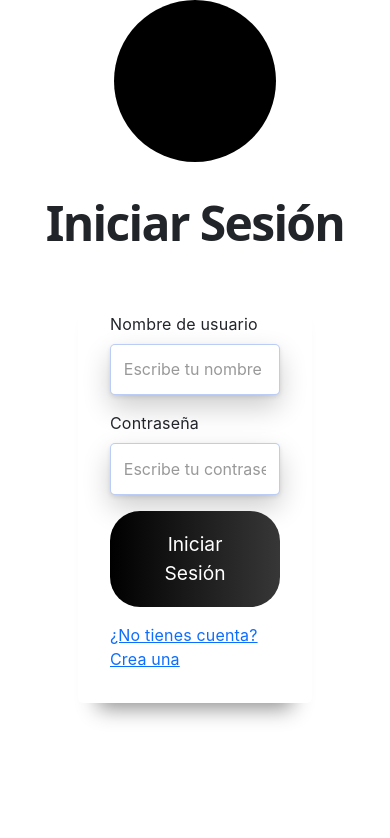
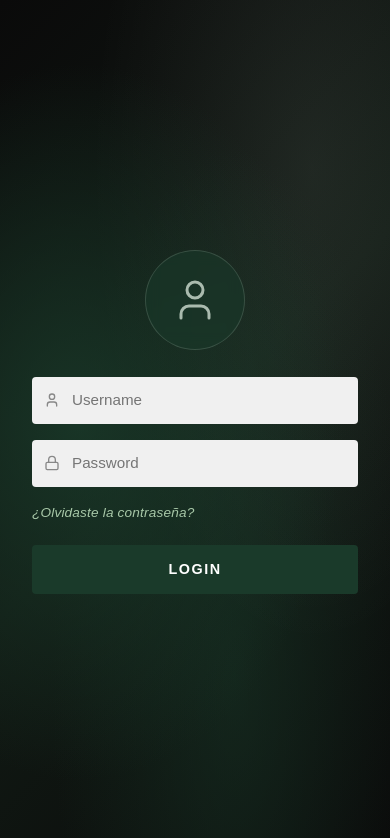
Before and after one commit to Madiath/proyectointegradorfront, a React (Vite) app: page / in a window 390 px wide. Shown: the top 838 px of the page. Built offline with nearby package versions, Linux system fonts and the light colour scheme.

Commit message:
Responsive, pantallas de carga, mejoras en el main y cambio estetico en el login

```diff
--- a/package.json
+++ b/package.json
@@ -14,6 +14,7 @@
     "axios": "^1.13.5",
     "bootstrap": "^5.3.8",
     "chart.js": "^4.5.1",
+    "lucide-react": "^1.8.0",
     "react": "^19.2.0",
     "react-chartjs-2": "^5.3.1",
     "react-dom": "^19.2.0",
--- a/src/Pages/Usuarios/Login.jsx
+++ b/src/Pages/Usuarios/Login.jsx
@@ -1,100 +1,190 @@
-import React, { useState } from 'react'
-import { loginUsuario } from "../../Services/usuarioService";
-import '../../Shared/CSS/style.css' // tu css
-import { useNavigate } from 'react-router';
-import { toast } from 'react-toastify';
+import { useState } from 'react'
+import { User, Lock } from 'lucide-react'
+import { loginUsuario } from '../../Services/usuarioService'
+import { useNavigate } from 'react-router'
+import { toast } from 'react-toastify'
+import LoadingScreen from '../../Shared/Components/LoadingScreen'
+
+const s = {
+  page: {
+    minHeight: '100vh',
+    display: 'flex',
+    alignItems: 'center',
+    justifyContent: 'center',
+    fontFamily: 'Arial, sans-serif',
+    background: `
+      radial-gradient(ellipse at 20% 50%, rgba(26,58,42,0.85) 0%, transparent 60%),
+      radial-gradient(ellipse at 80% 20%, rgba(232,245,233,0.08) 0%, transparent 50%),
+      radial-gradient(ellipse at 60% 80%, rgba(26,58,42,0.5) 0%, transparent 55%),
+      linear-gradient(135deg, #0a0a0a 0%, #111a14 50%, #0a0a0a 100%)
+    `,
+  },
+  card: {
+    width: '100%',
+    maxWidth: '420px',
+    padding: '2.5rem 2rem',
+    display: 'flex',
+    flexDirection: 'column',
+    alignItems: 'center',
+    gap: '1.2rem',
+  },
+  avatar: {
+    width: '100px',
+    height: '100px',
+    borderRadius: '50%',
+    background: 'rgba(26,58,42,0.6)',
+    backdropFilter: 'blur(8px)',
+    border: '1px solid rgba(232,245,233,0.15)',
+    display: 'flex',
+    alignItems: 'center',
+    justifyContent: 'center',
+    marginBottom: '0.5rem',
+  },
+  inputWrapper: {
+    width: '100%',
+    position: 'relative',
+    display: 'flex',
+    alignItems: 'center',
+  },
+  inputIcon: {
+    position: 'absolute',
+    left: '12px',
+    color: '#888',
+    pointerEvents: 'none',
+    display: 'flex',
+  },
+  input: {
+    width: '100%',
+    padding: '0.75rem 0.75rem 0.75rem 2.5rem',
+    borderRadius: '4px',
+    border: 'none',
+    background: '#f0f0f0',
+    fontSize: '0.95rem',
+    color: '#222',
+    outline: 'none',
+    fontFamily: 'Arial, sans-serif',
+  },
+  row: {
+    width: '100%',
+    display: 'flex',
+    alignItems: 'center',
+    justifyContent: 'space-between',
+    fontSize: '0.85rem',
+  },
+  rememberLabel: {
+    display: 'flex',
+    alignItems: 'center',
+    gap: '0.4rem',
+    color: '#ccc',
+    cursor: 'pointer',
+  },
+  forgotLink: {
+    color: '#a8c8a8',
+    fontStyle: 'italic',
+    textDecoration: 'none',
+    cursor: 'pointer',
+  },
+  button: {
+    width: '100%',
+    padding: '0.85rem',
+    background: '#1a3a2a',
+    color: 'white',
+    border: 'none',
+    borderRadius: '4px',
+    fontSize: '0.9rem',
+    fontWeight: 'bold',
+    letterSpacing: '1.5px',
+    textTransform: 'uppercase',
+    cursor: 'pointer',
+    fontFamily: 'Arial, sans-serif',
+    marginTop: '0.4rem',
+    transition: 'background 0.2s',
+  },
+}
 
 const Login = () => {
+  const navigate = useNavigate()
+  const [loading, setLoading] = useState(false)
+  const [remember, setRemember] = useState(false)
+  const [form, setForm] = useState({ email: '', password: '' })
 
-  const navigate = useNavigate();
-  const [loading, setLoading] = useState(false)
-
-
-  const [form, setForm] = useState({
-    email: '',
-    password: ''
-  })
-
-  const handleChange = (e) => {
-    setForm({
-      ...form,
-      [e.target.name]: e.target.value
-    })
-  }
+  const handleChange = (e) => setForm({ ...form, [e.target.name]: e.target.value })
 
   const handleSubmit = async (e) => {
     e.preventDefault()
     setLoading(true)
-
     try {
       const data = await loginUsuario(form)
-
-      //Guardar token y nombre
-      localStorage.setItem("token", data.token)
-      localStorage.setItem("usuario", data.email)
-      localStorage.setItem("rol", data.rol)
-      //Redirigir
-      navigate("/pacientes")
-
+      localStorage.setItem('token', data.token)
+      localStorage.setItem('usuario', data.email)
+      localStorage.setItem('rol', data.rol)
+      navigate('/pacientes')
     } catch (error) {
-      console.error("Error:", error.message)
-      toast.error(error.message);
-    } finally {
+      toast.error(error.message)
       setLoading(false)
     }
   }
 
+  if (loading) return <LoadingScreen />
+
   return (
-    <section className="section-login">
+    <div style={s.page}>
+      <div style={s.card}>
 
-      <div className="logo-container">
-        <div className="logo"></div>
-        <h1>Iniciar Sesión</h1>
-      </div>
+        {/* Avatar */}
+        <div style={s.avatar}>
+          <User size={48} color="rgba(232,245,233,0.7)" strokeWidth={1.5} />
+        </div>
 
-      <article className="form-container">
-        <form onSubmit={handleSubmit}>
+        <form onSubmit={handleSubmit} style={{ width: '100%', display: 'flex', flexDirection: 'column', gap: '1rem' }}>
 
-          <div className="input-container">
-            <label>Nombre de usuario</label>
+          {/* Email */}
+          <div style={s.inputWrapper}>
+            <span style={s.inputIcon}><User size={16} /></span>
             <input
+              style={s.input}
               type="text"
               name="email"
-              placeholder="Escribe tu nombre de usuario"
+              placeholder="Username"
               value={form.email}
               onChange={handleChange}
+              autoComplete="username"
             />
           </div>
 
-          <div className="input-container">
-            <label>Contraseña</label>
+          {/* Password */}
+          <div style={s.inputWrapper}>
+            <span style={s.inputIcon}><Lock size={16} /></span>
             <input
+              style={s.input}
               type="password"
               name="password"
-              placeholder="Escribe tu contraseña"
+              placeholder="Password"
               value={form.password}
               onChange={handleChange}
+              autoComplete="current-password"
             />
           </div>
 
-          <div className="btn-container">
-            <button
-              type="submit"
-              className="login-btn primary-button"
-              disabled={loading}
-            >
-              {loading ? "Cargando..." : "Iniciar Sesión"}
-            </button>
+          {/* Remember me + Forgot password */}
+          <div style={s.row}>
+            <span style={s.forgotLink}>¿Olvidaste la contraseña?</span>
           </div>
 
-          <div className="link-registrarse">
-            <a href="/registro">¿No tienes cuenta? Crea una</a>
-          </div>
+          {/* Submit */}
+          <button
+            type="submit"
+            style={s.button}
+            disabled={loading}
+            onMouseEnter={e => e.target.style.background = '#2a5a3a'}
+            onMouseLeave={e => e.target.style.background = '#1a3a2a'}
+          >
+            Login
+          </button>
 
         </form>
-      </article>
-
-    </section>
+      </div>
+    </div>
   )
 }
 
--- a/src/Shared/CSS/style.css
+++ b/src/Shared/CSS/style.css
@@ -10,7 +10,7 @@
     padding: 0;
     box-sizing: border-box;
     text-decoration: none;
-    font-family: "Inter", serif;
+    font-family: Arial, sans-serif;
 }
 
 .add-btn {
--- /dev/null
+++ b/src/Shared/Components/BottomNav.css
@@ -0,0 +1,35 @@
+.bottom-nav {
+  display: none;
+}
+
+@media (max-width: 576px) {
+  .bottom-nav {
+    display: flex;
+    position: fixed;
+    bottom: 0;
+    left: 0;
+    right: 0;
+    background-color: #5EBA5A;
+    border-top: 1px solid rgba(255, 255, 255, 0.2);
+    z-index: 1000;
+    font-family: Arial, sans-serif;
+  }
+
+  .bottom-nav-link {
+    flex: 1;
+    display: flex;
+    flex-direction: column;
+    align-items: center;
+    justify-content: center;
+    gap: 0.2rem;
+    padding: 0.6rem 0;
+    color: rgba(255, 255, 255, 0.75);
+    text-decoration: none;
+    font-size: 0.7rem;
+  }
+
+  .bottom-nav-link--active {
+    color: white;
+    font-weight: bold;
+  }
+}
--- /dev/null
+++ b/src/Shared/Components/BottomNav.jsx
@@ -0,0 +1,34 @@
+import { NavLink } from 'react-router'
+import './BottomNav.css'
+
+const BottomNav = () => {
+  const rol = localStorage.getItem('rol')
+
+  return (
+    <nav className="bottom-nav">
+      <NavLink
+        to="/pacientes"
+        className={({ isActive }) => 'bottom-nav-link' + (isActive ? ' bottom-nav-link--active' : '')}
+      >
+        <svg xmlns="http://www.w3.org/2000/svg" width="22" height="22" fill="currentColor" viewBox="0 0 16 16">
+          <path d="M8 8a3 3 0 1 0 0-6 3 3 0 0 0 0 6zm2-3a2 2 0 1 1-4 0 2 2 0 0 1 4 0zm4 8c0 1-1 1-1 1H3s-1 0-1-1 1-4 6-4 6 3 6 4zm-1-.004c-.001-.246-.154-.986-.832-1.664C11.516 10.68 10.029 10 8 10s-3.516.68-4.168 1.332c-.678.678-.83 1.418-.832 1.664h10z"/>
+        </svg>
+        <span>Pacientes</span>
+      </NavLink>
+
+      {rol === 'Admin' && (
+        <NavLink
+          to="/usuarios"
+          className={({ isActive }) => 'bottom-nav-link' + (isActive ? ' bottom-nav-link--active' : '')}
+        >
+          <svg xmlns="http://www.w3.org/2000/svg" width="22" height="22" fill="currentColor" viewBox="0 0 16 16">
+            <path d="M15 14s1 0 1-1-1-4-5-4-5 3-5 4 1 1 1 1h8zm-7.978-1A.261.261 0 0 1 7 12.996c.001-.264.167-1.03.76-1.72C8.312 10.629 9.282 10 11 10c1.717 0 2.687.63 3.24 1.276.593.69.758 1.457.76 1.72l-.008.002a.274.274 0 0 1-.014.002H7.022zM11 7a2 2 0 1 0 0-4 2 2 0 0 0 0 4zm3-2a3 3 0 1 1-6 0 3 3 0 0 1 6 0zM6.936 9.28a5.88 5.88 0 0 0-1.23-.247A7.35 7.35 0 0 0 5 9c-4 0-5 3-5 4 0 .667.333 1 1 1h4.216A2.238 2.238 0 0 1 5 13c0-1.01.377-2.042 1.09-2.904.243-.294.526-.569.846-.816zM4.92 10A5.493 5.493 0 0 0 4 13H1c0-.26.164-1.03.76-1.724.545-.636 1.492-1.256 3.16-1.275zM1.5 5.5a3 3 0 1 1 6 0 3 3 0 0 1-6 0zm3-2a2 2 0 1 0 0 4 2 2 0 0 0 0-4z"/>
+          </svg>
+          <span>Usuarios</span>
+        </NavLink>
+      )}
+    </nav>
+  )
+}
+
+export default BottomNav
--- a/src/Shared/Components/Layout.jsx
+++ b/src/Shared/Components/Layout.jsx
@@ -1,13 +1,15 @@
 import { Outlet } from 'react-router'
 import Header from './Header'
+import BottomNav from './BottomNav'
 
 const Layout = () => {
   return (
     <>
       <Header />
-      <main className="container-fluid p-4">
+      <main style={{ maxWidth: '1600px', margin: '0 5%', padding: '4rem 2rem', paddingBottom: 'calc(1.5rem + 64px)' }}>
         <Outlet />
       </main>
+      <BottomNav />
     </>
   )
 }
--- /dev/null
+++ b/src/Shared/Components/LoadingScreen.css
@@ -0,0 +1,31 @@
+.loading-screen {
+  position: fixed;
+  inset: 0;
+  background-color: #F4F3EE;
+  display: flex;
+  flex-direction: column;
+  align-items: center;
+  justify-content: center;
+  gap: 1.2rem;
+  z-index: 9999;
+  font-family: Arial, sans-serif;
+}
+
+.loading-spinner {
+  width: 48px;
+  height: 48px;
+  border: 5px solid rgba(94, 186, 90, 0.25);
+  border-top-color: #5EBA5A;
+  border-radius: 50%;
+  animation: spin 0.8s linear infinite;
+}
+
+.loading-text {
+  color: #555;
+  font-size: 1rem;
+  margin: 0;
+}
+
+@keyframes spin {
+  to { transform: rotate(360deg); }
+}
--- /dev/null
+++ b/src/Shared/Components/LoadingScreen.jsx
@@ -0,0 +1,12 @@
+import './LoadingScreen.css'
+
+const LoadingScreen = () => {
+  return (
+    <div className="loading-screen">
+      <div className="loading-spinner"></div>
+      <p className="loading-text">Cargando...</p>
+    </div>
+  )
+}
+
+export default LoadingScreen
--- a/src/index.css
+++ b/src/index.css
@@ -1,7 +1,7 @@
 :root {
   --text: #6b6375;
   --text-h: #08060d;
-  --bg: #fff;
+  --bg: #F4F3EE;
   --border: #e5e4e7;
   --code-bg: #f4f3ec;
   --accent: #aa3bff;
@@ -11,15 +11,15 @@
   --shadow:
     rgba(0, 0, 0, 0.1) 0 10px 15px -3px, rgba(0, 0, 0, 0.05) 0 4px 6px -2px;
 
-  --sans: system-ui, 'Segoe UI', Roboto, sans-serif;
-  --heading: system-ui, 'Segoe UI', Roboto, sans-serif;
+  --sans: Arial, sans-serif;
+  --heading: Arial, sans-serif;
   --mono: ui-monospace, Consolas, monospace;
 
   font: 18px/145% var(--sans);
   letter-spacing: 0.18px;
   color-scheme: light dark;
   color: var(--text);
-  background: var(--bg);
+  background: #F4F3EE;
   font-synthesis: none;
   text-rendering: optimizeLegibility;
   -webkit-font-smoothing: antialiased;
@@ -52,6 +52,8 @@
 
 body {
   margin: 0;
+  background-color: #F4F3EE !important;
+  font-family: Arial, sans-serif;
 }
 
 #root {
```
Also changed, not shown: src/Shared/Components/Header.css (added, +68 -0 lines), src/Shared/Components/Header.jsx (+10 -30 lines), 1 other file (tests, documents, lock files or other folders).
